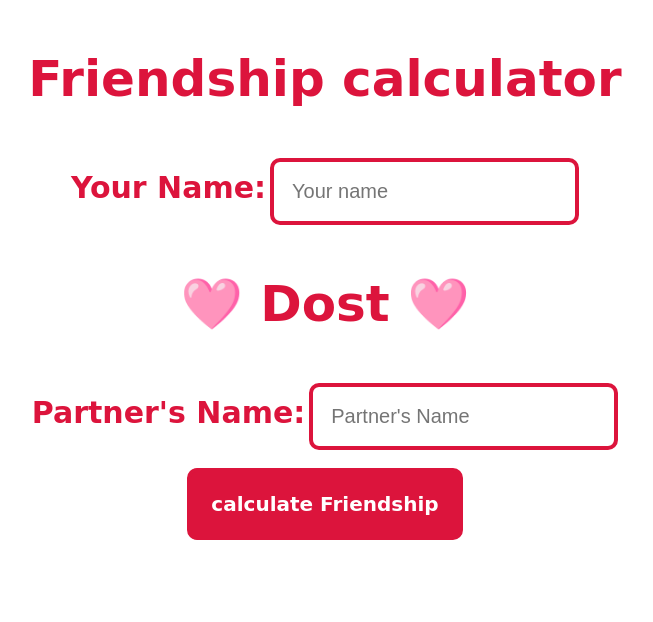
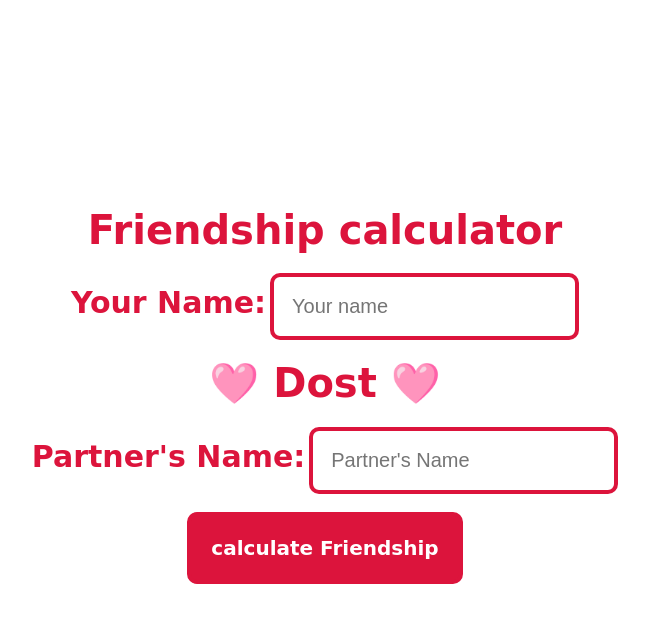
Before and after one commit to Shivani908/Animation-Try, a plain HTML site: page Friendship-Calculator/index.html in a window 1280 px wide. Shown: the whole page, without its empty margins (315-968 px from the left). Drawn offline with Linux system fonts and the light colour scheme.

Commit message:
Thirdcommit

```diff
--- a/Friendship-Calculator/style.css
+++ b/Friendship-Calculator/style.css
@@ -5,7 +5,7 @@
 }
 
 html,body{
-    height: fit-content;
+    height: 100%;
     width: 100%;
 }
 
@@ -29,11 +29,11 @@ input{
 }
 
 h1{
-   margin-top: 50px;
-   margin-bottom: 50px;
+   margin-top: 20px;
+   margin-bottom: 20px;
    color: crimson;
    font-weight: bold;
-   font-size: 50px;
+   font-size: 40px;
    font-family: cursive;
 }
 
```
